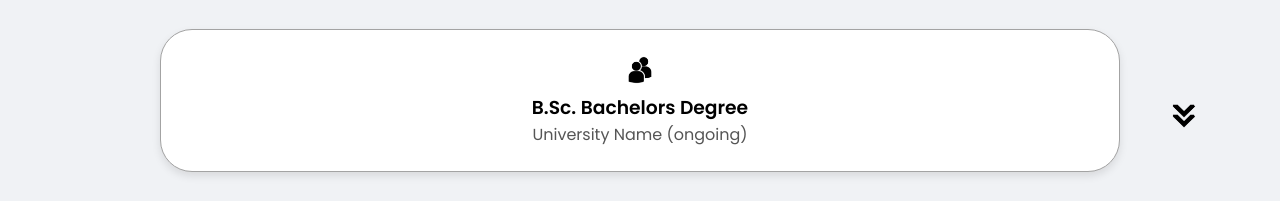
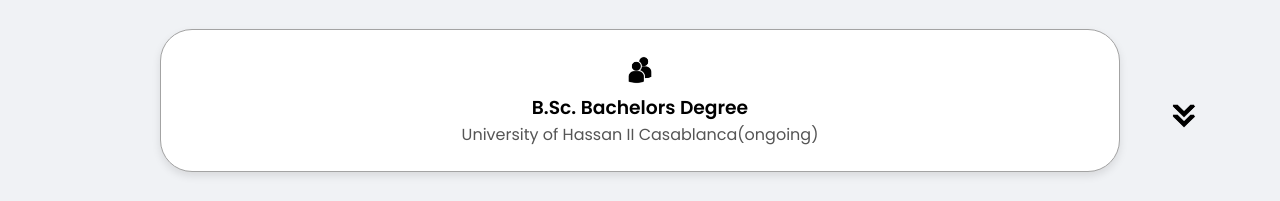
Before and after one commit to HassanOuadghiri/Portfolio, a plain HTML site: page index.html in a window 1280 px wide. Shown: the part 1557-1758 px from the top of the page. Drawn offline with Linux system fonts and the light colour scheme.

Commit message:
uni name

```diff
--- a/index.html
+++ b/index.html
@@ -112,7 +112,7 @@
             class="icon"
           />
           <h3>B.Sc. Bachelors Degree</h3>
-          <p>University Name (ongoing)</p>
+          <p>University of Hassan II Casablanca(ongoing)</p>
         </div>
       </div>
       <img
```
